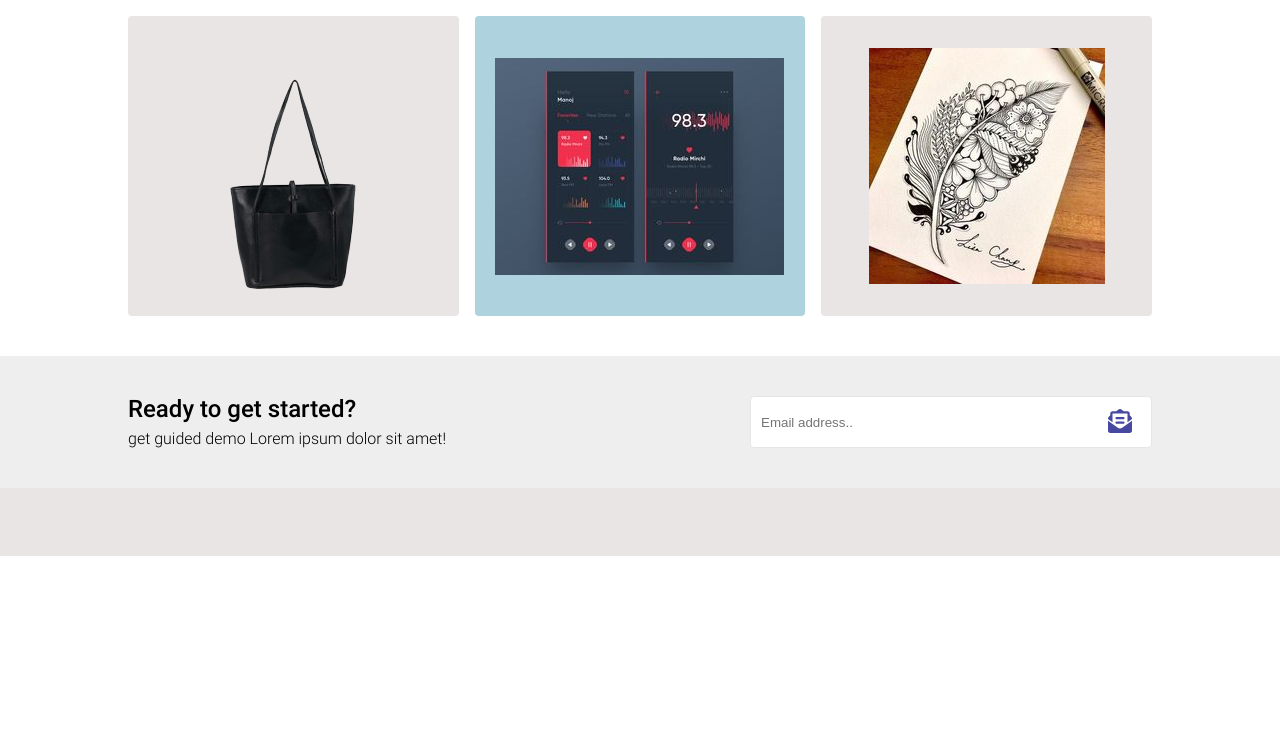
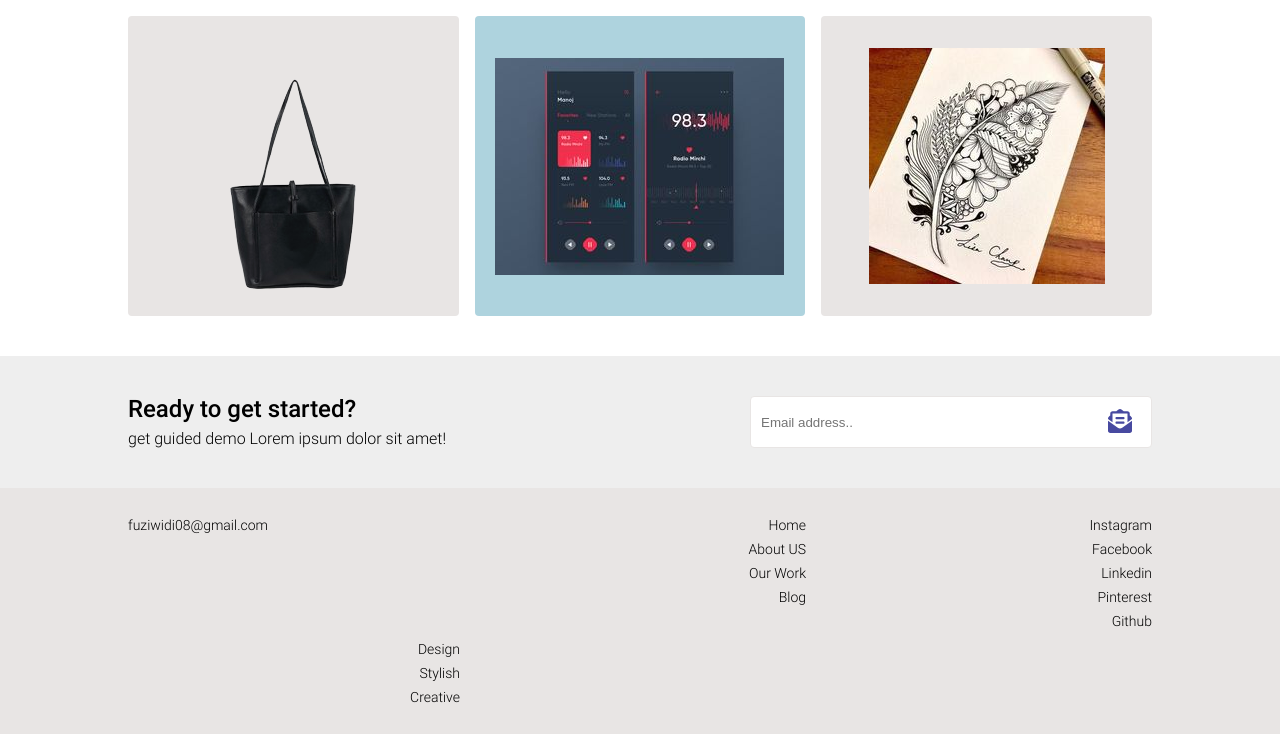
Before and after one commit to syukri21/Daily-Portfolio-Webdesign, a plain HTML site: page index.html in a window 1280 px wide. Shown: the part 942-1676 px from the top of the page. Before the commit the page ends 1498 px from the top, so only its background shows below. Drawn offline with Linux system fonts and the light colour scheme.

Commit message:
:white_check_mark: down footer

```diff
--- a/css/index.css
+++ b/css/index.css
@@ -279,3 +279,39 @@ footer {
     right: 20px;
     color: #4749a0;
 }
+
+/* down-footer */
+
+.down-footer {
+    display: grid;
+    max-width: 80vw;
+    margin: auto;
+    padding: 30px;
+    grid-template-columns: repeat(auto-fill, minmax(250px, 1fr));
+    grid-gap: 1em;
+    font-size: 14px;
+}
+
+.down-footer div {
+    display: flex;
+    justify-content: flex-end;
+    text-align: end;
+}
+
+.down-footer div:first-child {
+    /* align-items: center; */
+    text-align: start;
+    justify-content: flex-start;
+}
+
+.down-footer li:not(:first-child) {
+    margin-top: 10px;
+}
+
+.down-footer li {
+    cursor: pointer;
+}
+
+.down-footer li:hover {
+    color: gray;
+}
--- a/index.html
+++ b/index.html
@@ -46,9 +46,9 @@
         <div class="main">
             <div class="container">
                 <div class="main-inner">
-                    <!-- <img class="profile-img" src="assets/img/imges.png" alt="#" /> -->
+                    <img class="profile-img" src="assets/img/imges.png" alt="#" />
                     <div>
-                        <h1>HI I'M FUZZI WIDIASTUTI</h1>
+                        <h1>HI I'M FUZI WIDIASTUTI</h1>
                         <h2>I am Web Designer</h2>
                         <p>
                             Lorem ipsum dolor, sit amet consectetur adipisicing elit. Amet libero ex molestias repudiandae sequi adipisci error
@@ -123,7 +123,33 @@
                     </div>
                 </div>
             </div>
-            <div class="down-footer"></div>
+            <div class="down-footer">
+                <div>fuziwidi08@gmail.com</div>
+                <div>
+                    <ul>
+                        <li>Home</li>
+                        <li>About US</li>
+                        <li>Our Work</li>
+                        <li>Blog</li>
+                    </ul>
+                </div>
+                <div>
+                    <ul>
+                        <li>Instagram</li>
+                        <li>Facebook</li>
+                        <li>Linkedin</li>
+                        <li>Pinterest</li>
+                        <li>Github</li>
+                    </ul>
+                </div>
+                <div>
+                    <ul>
+                        <li>Design</li>
+                        <li>Stylish</li>
+                        <li>Creative</li>
+                    </ul>
+                </div>
+            </div>
         </footer>
         <script src="js/index.js"></script>
     </body>
```
